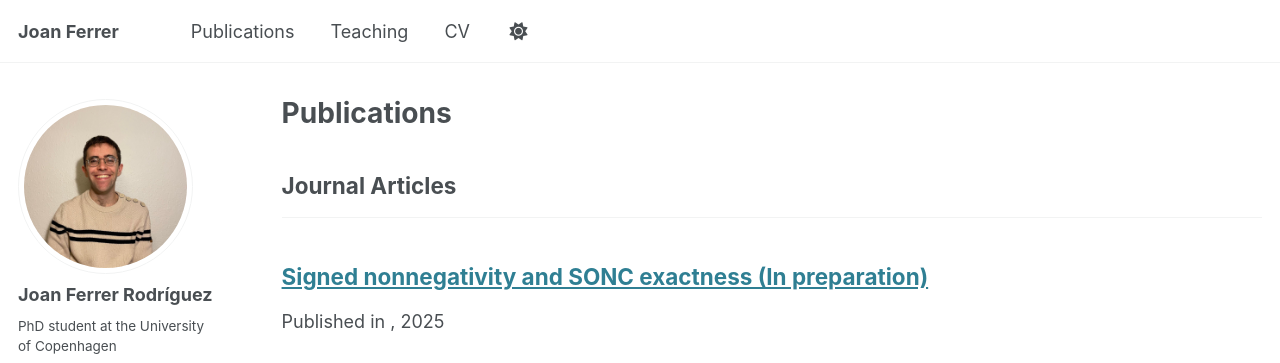
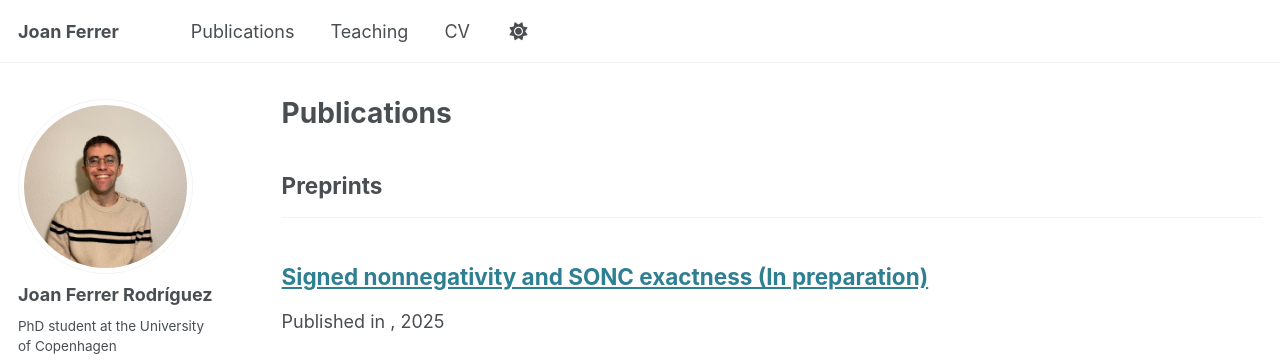
Before and after one commit to joan-ferrer/joan-ferrer.github.io, a Jekyll site: the page built from _pages/publications.html, in a window 1280 px wide and 900 px high. Shown: the top 363 px of the window. Built offline with Jekyll 4.4.1, drawn with Linux system fonts in a browser that asks for light colours; some web fonts are replaced.

Commit message:
Update _config.yml

```diff
--- a/_config.yml
+++ b/_config.yml
@@ -80,9 +80,13 @@ publication_category:
   books:
     title: 'Books'
   manuscripts:
-    title: 'Journal Articles'
+    title: 'Preprints'
+  articles:
+    title: 'Peer-Reviewed Articles'
   conferences:
     title: 'Conference Papers'
+  drafts:
+    title: 'In preparation'
 
 # Site Settings
 teaser                   :  # filename of teaser fallback teaser image placed in /images/, .e.g. "500x300.png"
```
